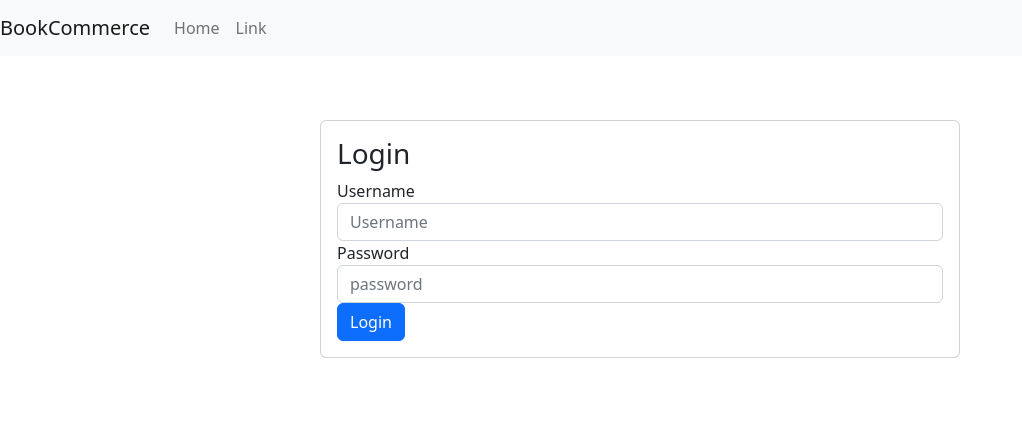
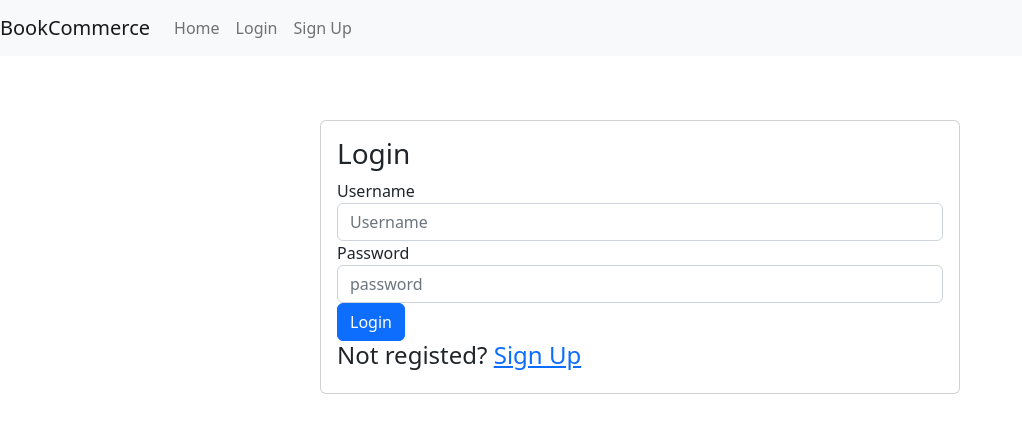
Before and after one commit to Zapwap123/Book-Commerce-Application, a Vue app in the folder bookcommerce/frontend/: page /login in a window 1280 px wide. Shown: the top 432 px of the page, without its empty margins (0-1022 px from the left). Built offline with nearby package versions, Linux system fonts and the light colour scheme.

Commit message:
Use of Vue router to change link without refresh

```diff
--- a/bookcommerce/frontend/src/components/AppNav.vue
+++ b/bookcommerce/frontend/src/components/AppNav.vue
@@ -16,12 +16,14 @@
     <div class="collapse navbar-collapse" id="navbarSupportedContent">
       <ul class="navbar-nav mr-auto">
         <li class="nav-item active">
-          <a class="nav-link" href="#"
-            >Home </a
-          >
+          <router-link class="nav-link" to="/home"
+            >Home </router-link>
         </li>
         <li class="nav-item">
-          <a class="nav-link" href="#">Link</a>
+          <router-link class="nav-link" to="/login">Login</router-link>
+        </li>
+        <li class="nav-item">
+          <router-link class="nav-link" to="/register">Sign Up</router-link>
         </li>
 
         <!-- <li class="nav-item">
--- a/bookcommerce/frontend/src/components/LoginPage.vue
+++ b/bookcommerce/frontend/src/components/LoginPage.vue
@@ -22,6 +22,7 @@
     </div>
 
     <button class="btn btn-primary btn-block">Login</button>
+    <h4>Not registed? <router-link to="/register">Sign Up</router-link></h4>
 
     </form>
 
--- a/bookcommerce/frontend/src/components/RegisterPage.vue
+++ b/bookcommerce/frontend/src/components/RegisterPage.vue
@@ -33,6 +33,7 @@
       >
       Sign Up
       </button>
+      <h4>Already a user? <router-link to="/login">Login</router-link></h4>
       </form>
 
 
```
